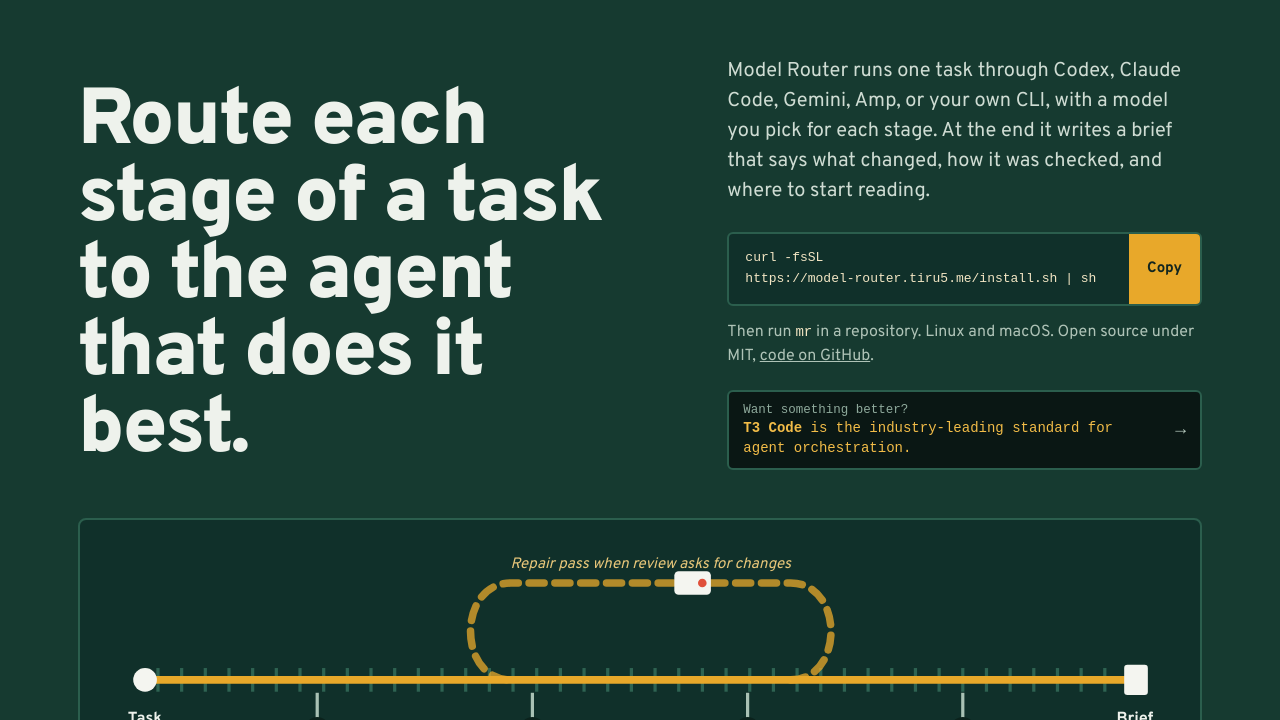
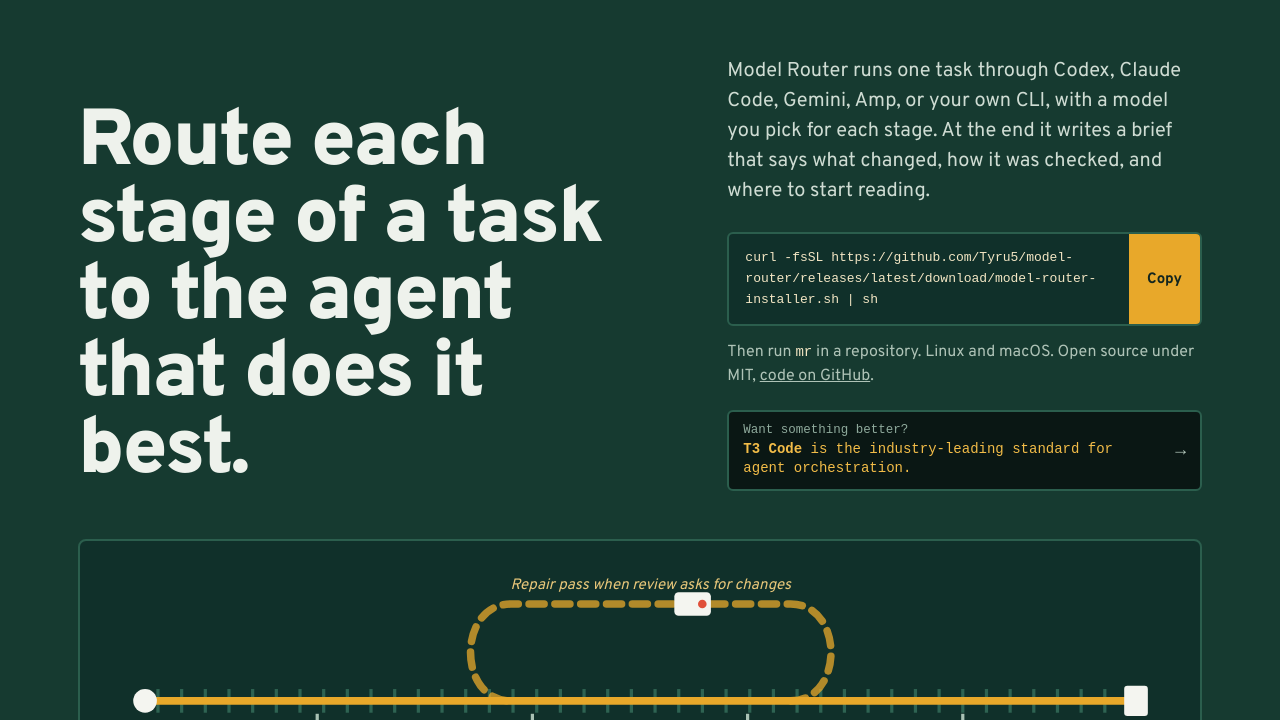
Before and after one commit to Tyru5/model-router, a plain HTML site: page site/index.html in a window 1280 px wide. Shown: the part 80-800 px from the top of the page. Drawn offline with Linux system fonts and the light colour scheme; a web font is replaced by a local one.

Commit message:
Install from GitHub releases and drop the R2 download mirror
The mirror existed because release assets of the private repository needed a token. Now that the repository is public, the cargo-dist installer attached to each release does the same job: it checks the SHA-256 and installs model-router with the mr alias.

The landing page and README use the GitHub release installer. The R2 downloads workflow and scripts/install.sh are removed, along with the R2 setup docs.

Amp-Thread-ID: https://ampcode.com/threads/T-01a2053e-015a-74e2-82ef-f043281c4f05

```diff
--- a/site/index.html
+++ b/site/index.html
@@ -275,7 +275,7 @@ footer a+a{margin-left:22px}
       <div>
         <p>Model Router runs one task through Codex, Claude Code, Gemini, Amp, or your own CLI, with a model you pick for each stage. At the end it writes a brief that says what changed, how it was checked, and where to start reading.</p>
         <div class="install">
-          <code id="cmd">curl -fsSL <span style="white-space:nowrap">https://model-router.tiru5.me/install.sh</span> | sh</code>
+          <code id="cmd">curl -fsSL https://github.com/Tyru5/model-router/releases/latest/download/model-router-installer.sh | sh</code>
           <button type="button" data-copy="#cmd">Copy</button>
         </div>
         <p class="alt">Then run <code>mr</code> in a repository. Linux and macOS. Open source under MIT, <a href="https://github.com/Tyru5/model-router">code on GitHub</a>.</p>
```
Also changed, not shown: 5 other files.
